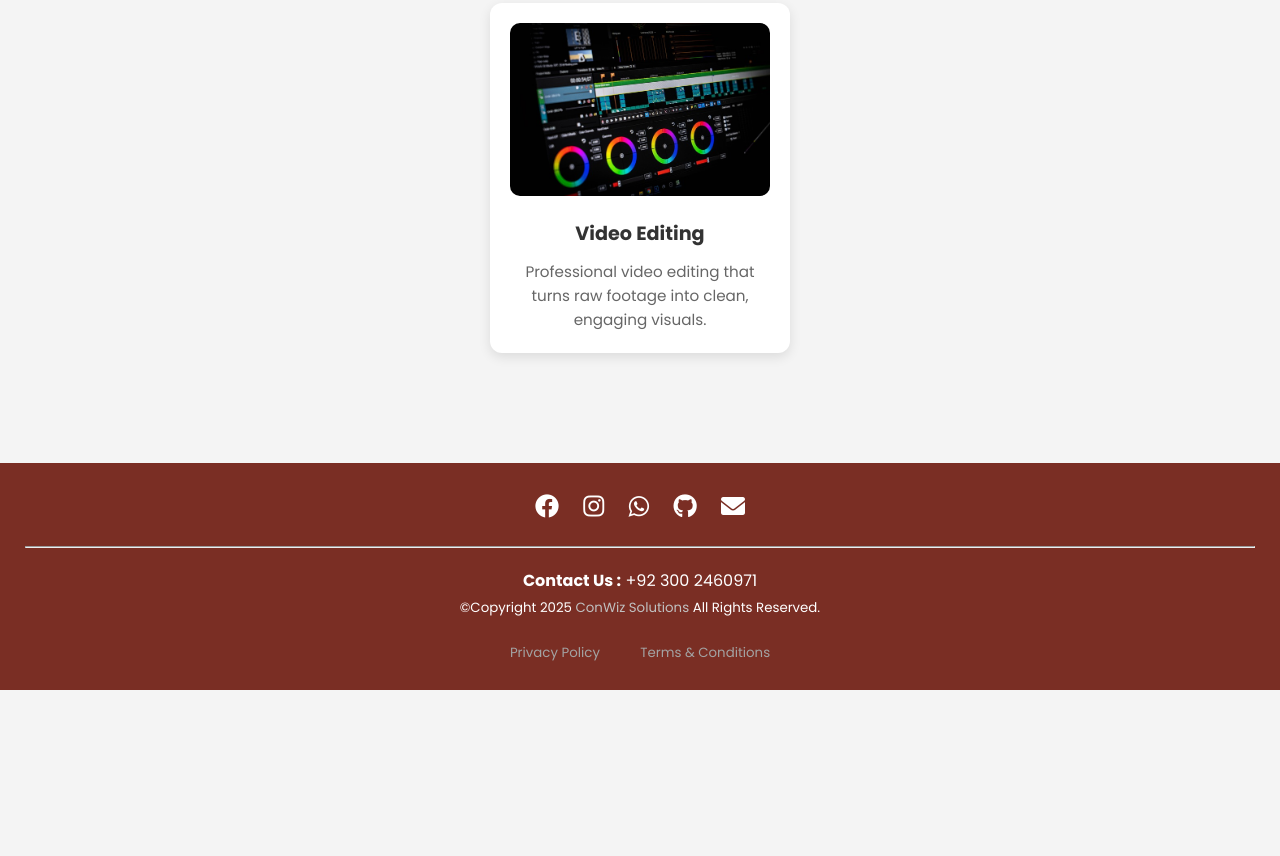
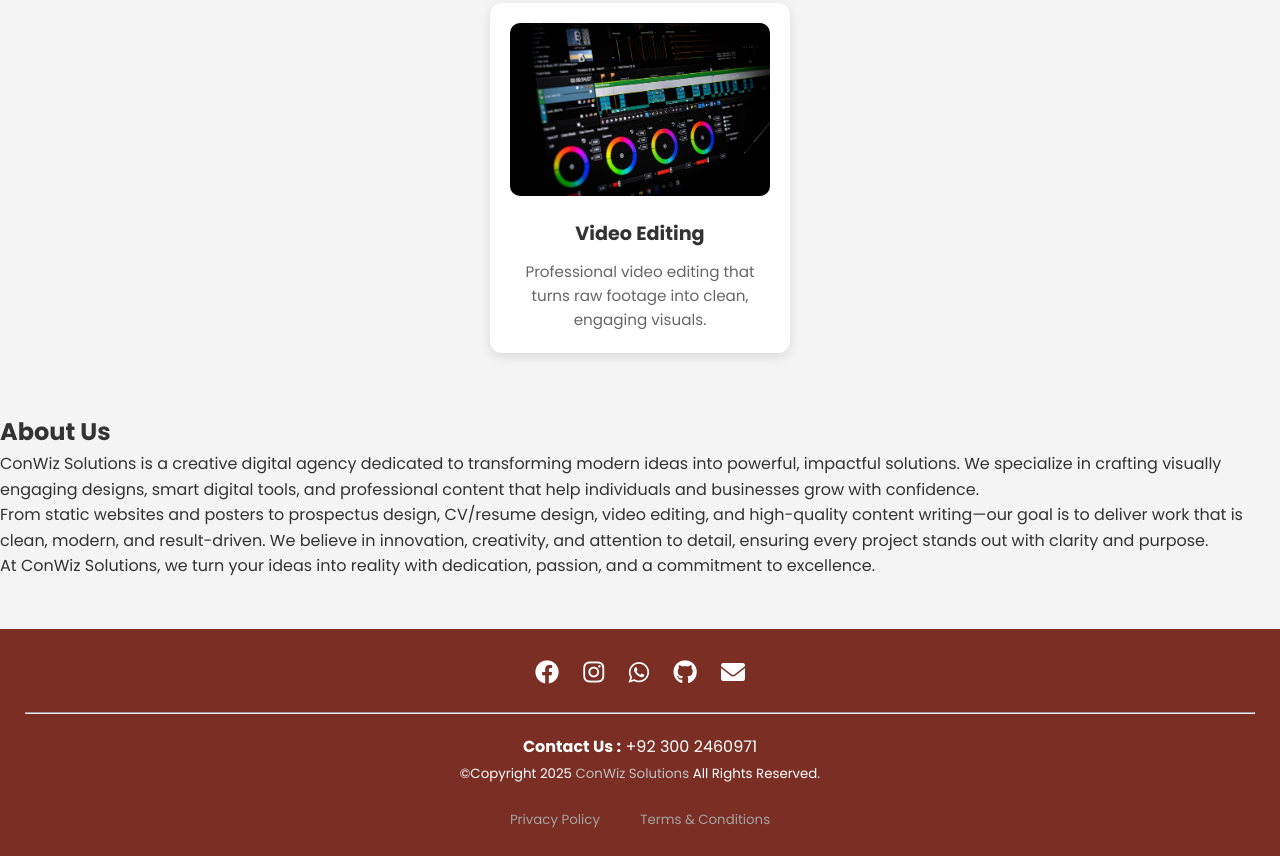
Before and after one commit to NazoBarakzai/conwizsolutions, a plain HTML site: page index.html in a window 1280 px wide. Shown: the part 1611-2467 px from the top of the page. Before the commit the page ends 2301 px from the top, so only its background shows below. Drawn offline with Linux system fonts and the light colour scheme.

Commit message:
Update index.html

```diff
--- a/index.html
+++ b/index.html
@@ -76,7 +76,28 @@
     <p>Professional video editing that turns raw footage into clean, engaging visuals.</p>
   </div>
 </section>
+<section class="about" id="about">
+    <h2>About Us</h2>
 
+    <p>
+        ConWiz Solutions is a creative digital agency dedicated to transforming modern ideas
+        into powerful, impactful solutions. We specialize in crafting visually engaging designs,
+        smart digital tools, and professional content that help individuals and businesses
+        grow with confidence.
+    </p>
+
+    <p>
+        From static websites and posters to prospectus design, CV/resume design, video editing,
+        and high-quality content writing—our goal is to deliver work that is clean, modern,
+        and result-driven. We believe in innovation, creativity, and attention to detail,
+        ensuring every project stands out with clarity and purpose.
+    </p>
+
+    <p>
+        At ConWiz Solutions, we turn your ideas into reality with dedication, passion,
+        and a commitment to excellence.
+    </p>
+</section>
     <footer id="contact">
          <div class="social-links">
        <a href="https://www.facebook.com/people/Conwiz_Solutions/61550968576942/#" ><i class="fab fa-facebook-f"></i></a>
```
